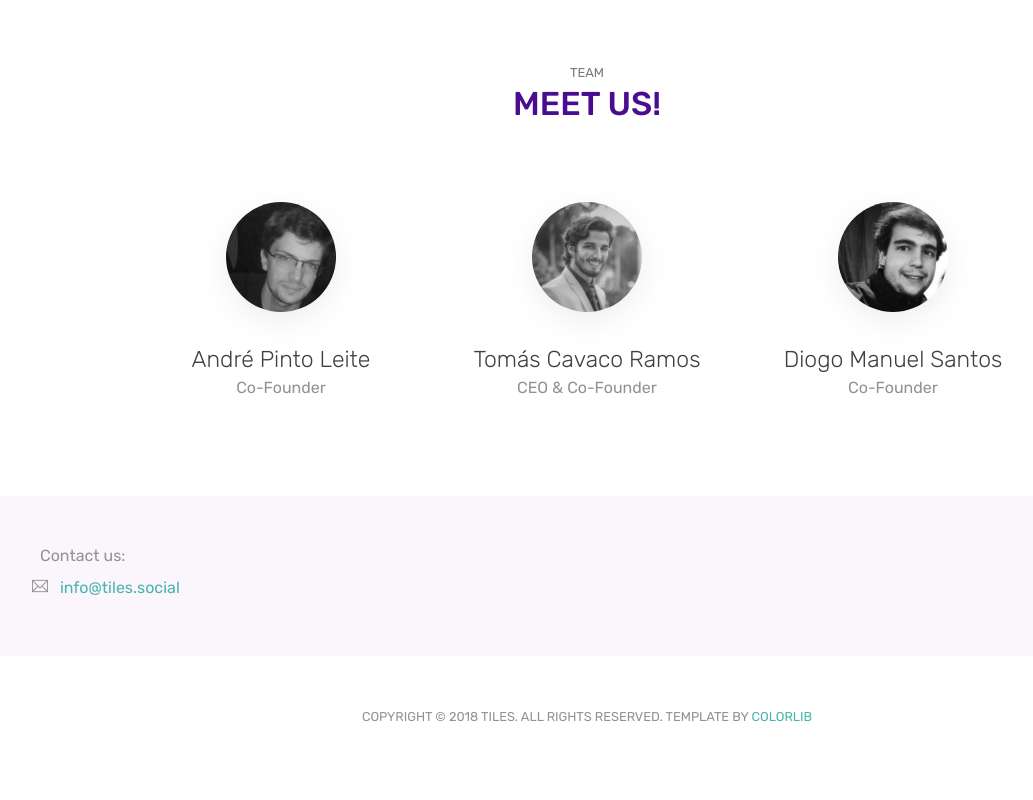
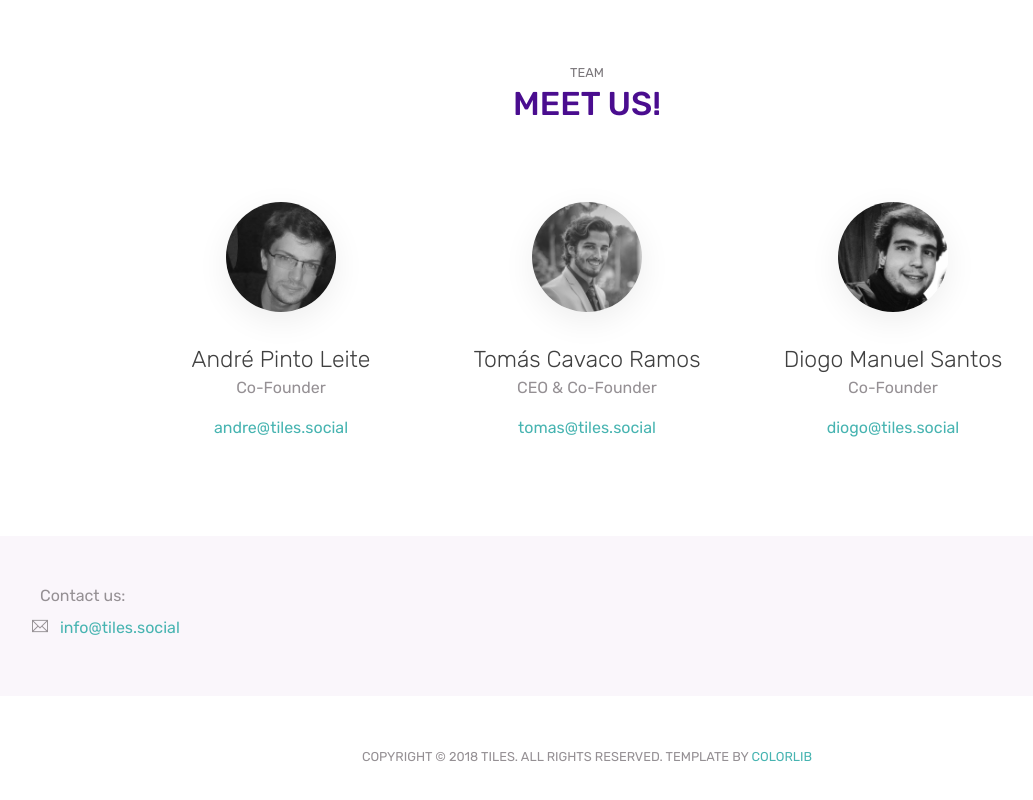
Before and after one commit to snackk/tiles-website, a plain HTML site: page index.html in a window 1280 px wide. Shown: the part 6567-7367 px from the top of the page, without its empty margins (53-1086 px from the left). Before the commit the page ends 7343 px from the top, so only its background shows below. Drawn offline with Linux system fonts and the light colour scheme.

Commit message:
Updated team e-mails

```diff
--- a/index.html
+++ b/index.html
@@ -459,16 +459,20 @@
                             <img src="images/team/andre.jpg" alt="client" class="client-img">
                             <p class="tagline" style="text-align: center;">André Pinto Leite</p>
                             <p style="text-align: center;">Co-Founder</p>
+                            <p style="text-align: center;"><a href="mailto:andre@tiles.social">andre@tiles.social</a></p>
+
                         </div>
                         <div class="col-lg-4 text-center text-lg-left">
                             <img src="images/team/tomas.jpg" alt="client" class="client-img">
                             <p class="tagline" style="text-align: center;">Tomás Cavaco Ramos</p>
                             <p style="text-align: center;">CEO & Co-Founder</p>
+                            <p style="text-align: center;"><a href="mailto:tomas@tiles.social">tomas@tiles.social</a></p>
                         </div>
                         <div class="col-lg-4 text-center text-lg-left">
                             <img src="images/team/diogo.jpg" alt="client" class="client-img">
                             <p class="tagline" style="text-align: center;">Diogo Manuel Santos</p>
                             <p style="text-align: center;">Co-Founder</p>
+                            <p style="text-align: center;"><a href="mailto:diogo@tiles.social">diogo@tiles.social</a></p>
                         </div>
                     </div>
                 </div>
```
